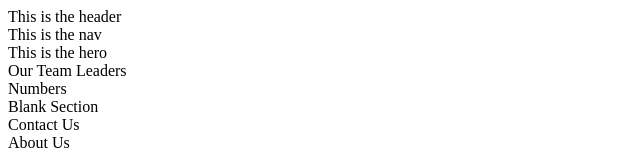
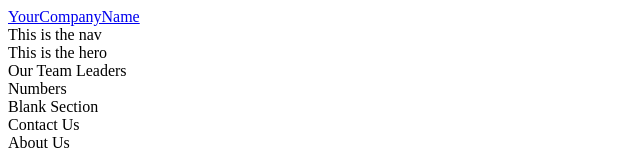
Before and after one commit to kyrelldixon/enterprise, a Gatsby site: page / in a window 1280 px wide. Shown: the top 152 px of the page, without its empty margins (0-640 px from the left). Built offline with nearby package versions, Linux system fonts and the light colour scheme; Gatsby itself is replaced by a stand-in of ours.

Commit message:
Add header content

```diff
--- a/src/components/header.js
+++ b/src/components/header.js
@@ -2,7 +2,7 @@ import React from "react"
 
 const Header = () => (
   <header>
-    This is the header
+    <a href="#">YourCompanyName</a>
   </header>
 )
 
```
